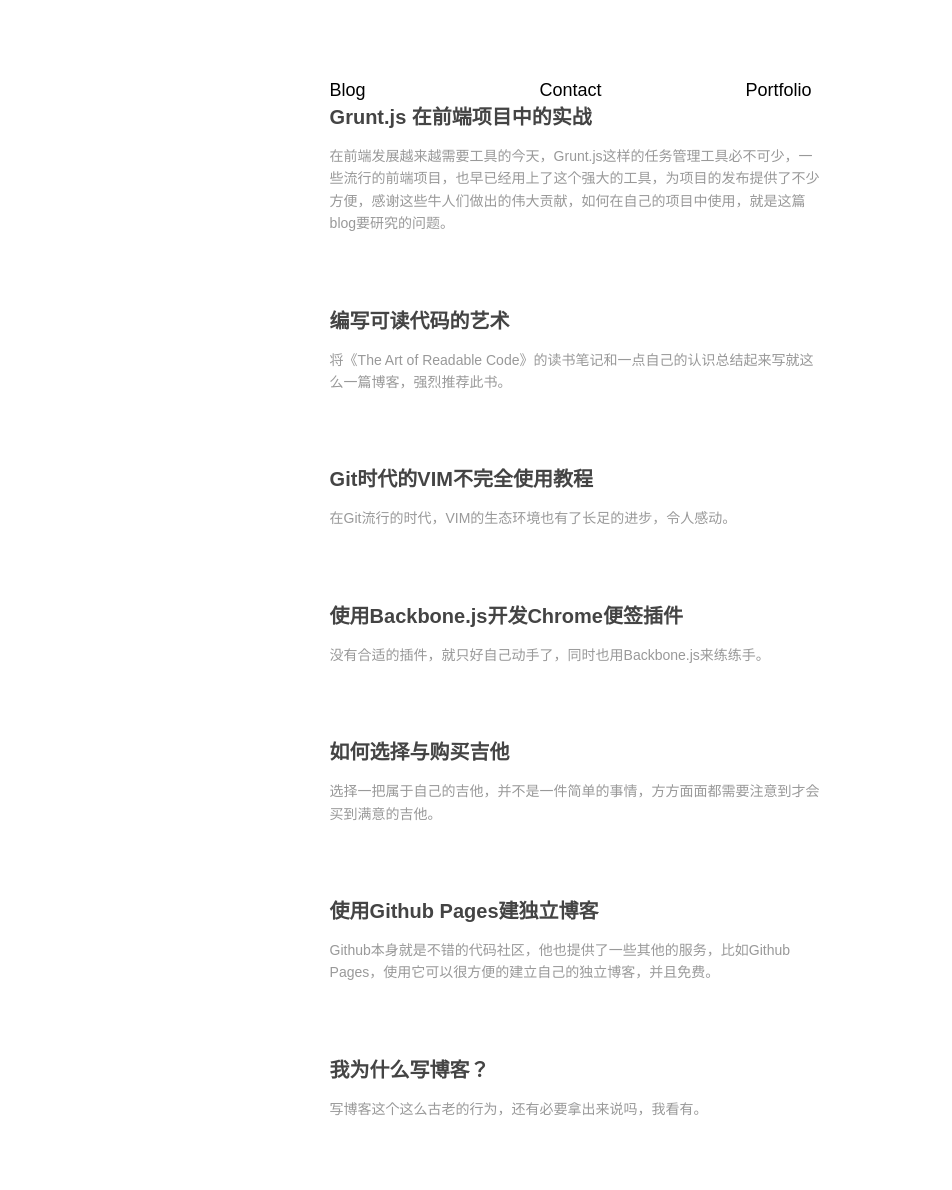
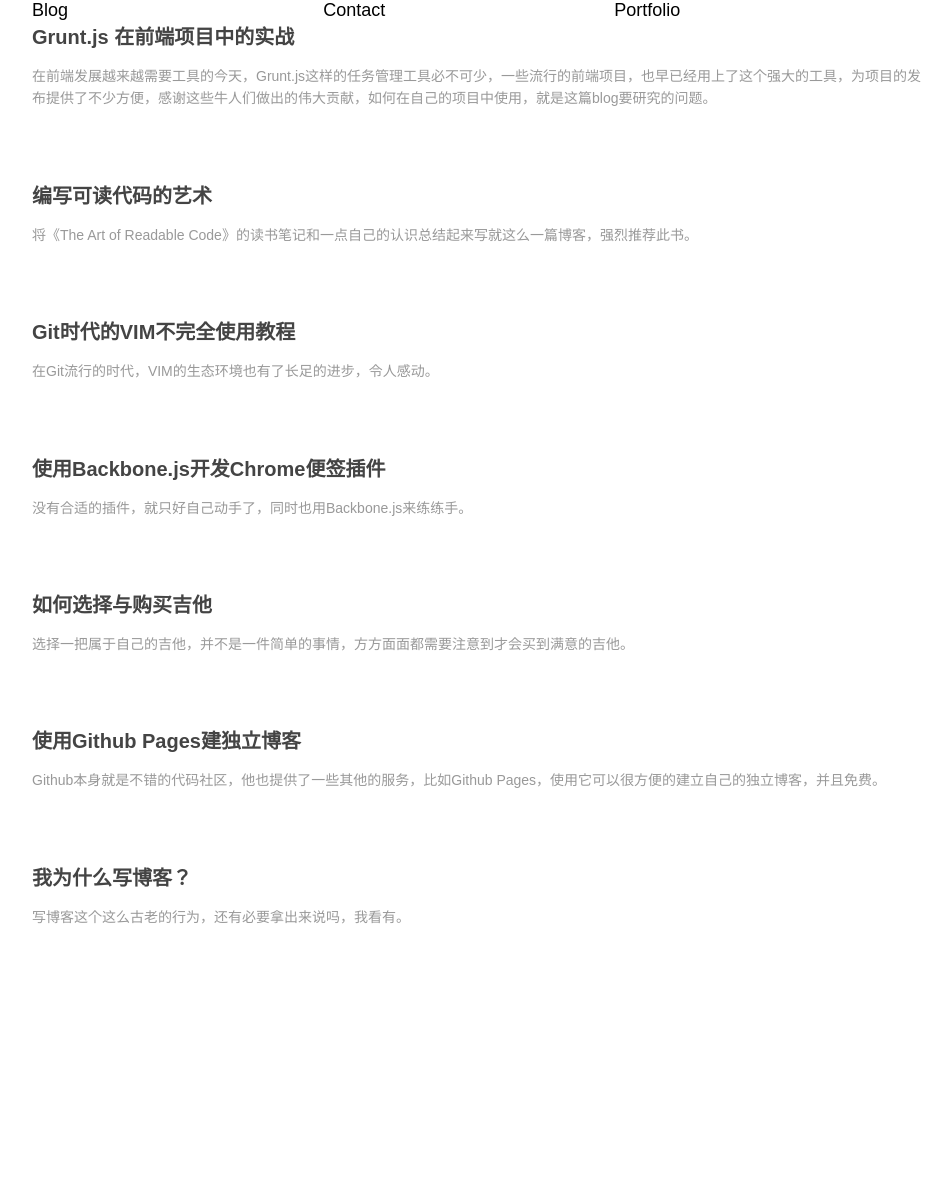
Before and after one commit to lynettelu/lynettelu.github.io, a Jekyll site: the page built from index.md, in a window 1280 px wide. Shown: the whole page, without its empty margins (160-1112 px from the left). Built offline with Jekyll 4.4.1, drawn with Linux system fonts in a browser that asks for light colours; Markdown is read by kramdown in place of the engine named in the settings; after the commit the page ends 998 px from its top, so only the background shows below that.

Commit message:
modify index style

```diff
--- a/css/default.css
+++ b/css/default.css
@@ -119,8 +119,7 @@
 .entry blockquote{margin-left:25px;font-size:14px;font-style:italic}
 .entry img{max-width:670px;display:block;margin:10px auto;}
 
-
-.index-content .section { margin-left:30%; padding-top:80px; padding-right:15%; ;}
+.index-content .section { margin: 0 auto;}
 
 .index-content .artical-list { width:70%; margin:0 auto; }
 .index-content .artical-list li { margin-bottom:70px; }
--- a/index.md
+++ b/index.md
@@ -6,11 +6,9 @@
     <div class="section">
         <ul class="artical-cate">
             <li class="on"><a href="/"><span>Blog</span></a></li>
-            <li style="text-align:center"><a href="/contact"><span>Contact</span></a></li>
-            <li style="text-align:right"><a href="/portfolio"><span>Portfolio</span></a></li>
+            <li><a href="/contact"><span>Contact</span></a></li>
+            <li><a href="/portfolio"><span>Portfolio</span></a></li>
         </ul>
-
-        <div class="cate-bar"><span id="cateBar"></span></div>
 
         <ul class="artical-list">
         {% for post in site.categories.blog %}
```
